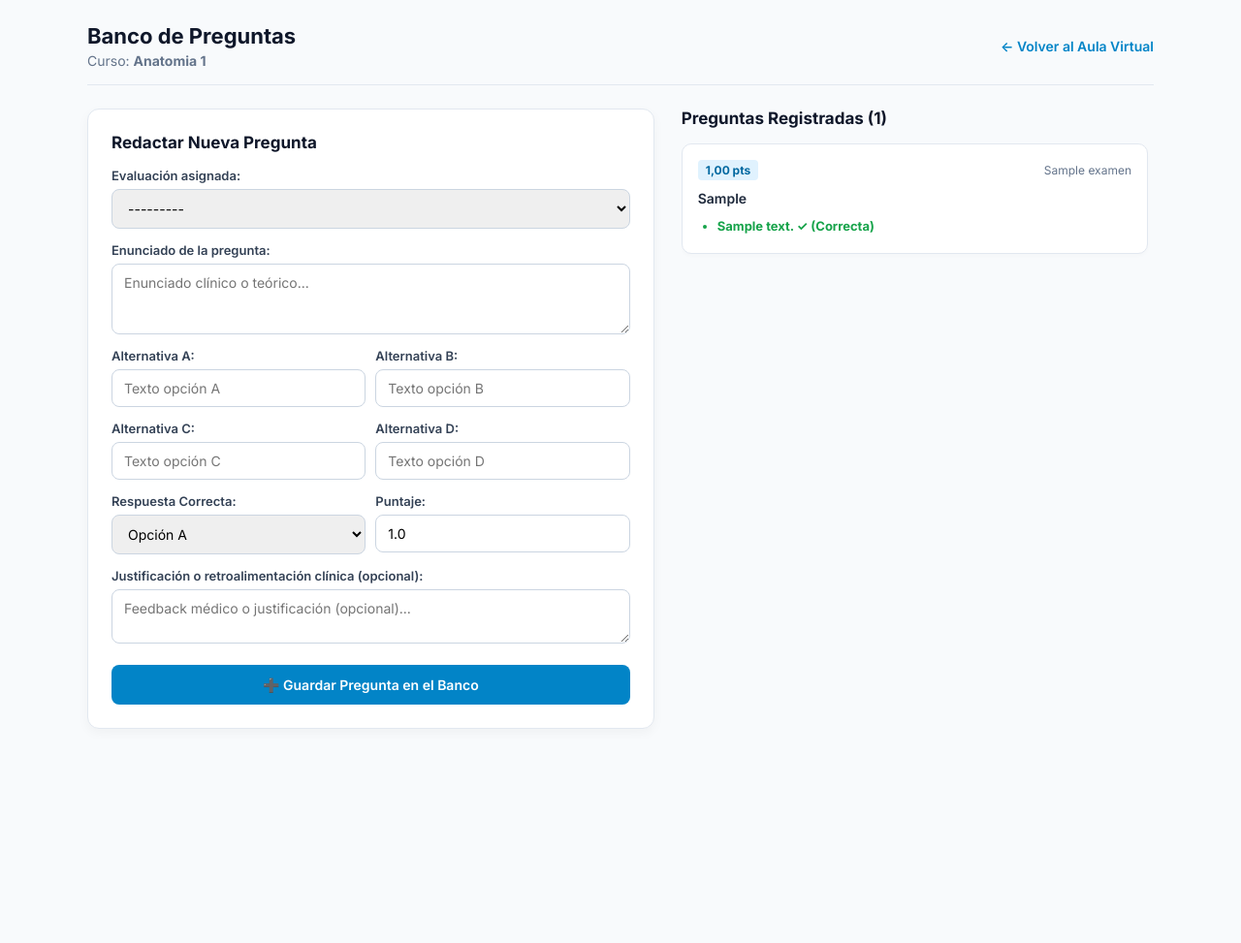
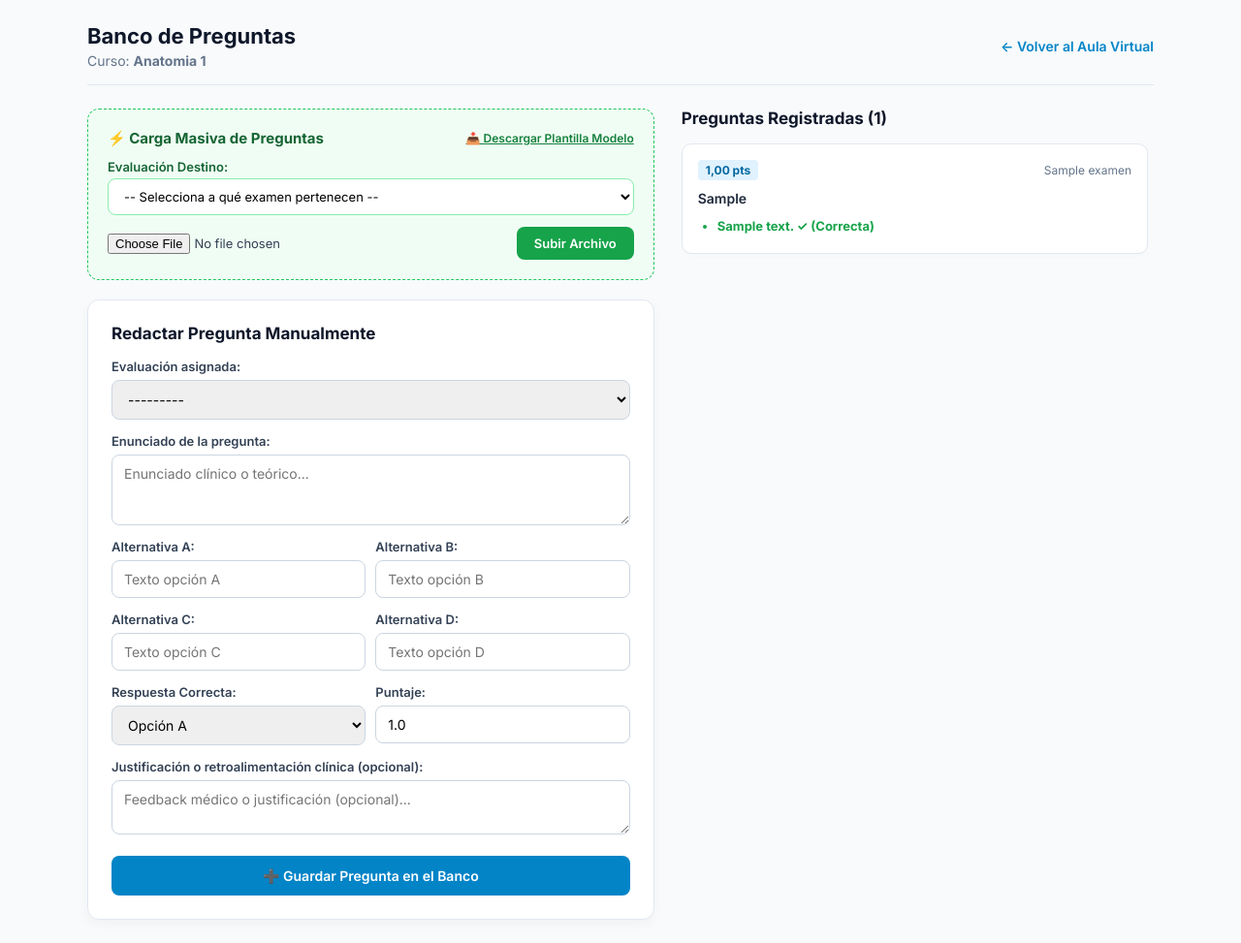
Before and after one commit to DavidFH951/PROYECTO, a Django app: page /curso/1/banco-preguntas/ in a window 1280 px wide. Shown: the whole page at 97% size. Before the commit the page ends 752 px from the top, so only its background shows below. Run offline with Django 5.2, Linux system fonts and the light colour scheme; a user stored in the database is signed in; data comes from the database, SQL or seed files in the repository; tables that the repository leaves empty hold one stand-in row (values such as "Sample post").

Commit message:
feat(evaluaciones): modulo visual de carga masiva por csv y descarga de plantilla modelo

```diff
--- a/academia/templates/banco_preguntas.html
+++ b/academia/templates/banco_preguntas.html
@@ -28,9 +28,46 @@
     {% endif %}
 
     <div class="bp-grid-layout">
-        <!-- Columna Formulario -->
+        <!-- Columna Izquierda: Importación Masiva + Formulario Manual -->
+        <div style="display: flex; flex-direction: column; gap: 20px;">
+
+            <!-- 1. Módulo de Carga Masiva CSV -->
+            <div style="background: #f0fdf4; border: 1.5px dashed #22c55e; border-radius: 12px; padding: 20px;">
+                <div style="display: flex; justify-content: space-between; align-items: center; margin-bottom: 12px;">
+                    <h4 style="margin: 0; color: #166534; font-size: 15px; font-weight: 700; display: flex; align-items: center; gap: 6px;">
+                        ⚡ Carga Masiva de Preguntas
+                    </h4>
+                    <a href="{% url 'descargar_plantilla_preguntas' %}" style="font-size: 12px; font-weight: 600; color: #15803d; text-decoration: underline;">
+                        📥 Descargar Plantilla Modelo
+                    </a>
+                </div>
+
+                <form action="{% url 'importar_preguntas_curso' curso.id %}" method="POST" enctype="multipart/form-data" style="display: flex; flex-direction: column; gap: 12px;">
+                    {% csrf_token %}
+                    <div>
+                        <label style="font-size: 13px; font-weight: 600; color: #166534; display: block; margin-bottom: 4px;">
+                            Evaluación Destino:
+                        </label>
+                        <select name="examen_id" required style="width: 100%; padding: 9px 12px; border: 1px solid #86efac; border-radius: 8px; font-size: 13px; background: #ffffff; outline: none;">
+                            <option value="">-- Selecciona a qué examen pertenecen --</option>
+                            {% for ex in examenes_curso %}
+                                <option value="{{ ex.id }}">Semana {{ ex.semana }}: {{ ex.titulo }}</option>
+                            {% endfor %}
+                        </select>
+                    </div>
+
+                    <div style="display: flex; gap: 10px; align-items: center;">
+                        <input type="file" name="archivo_preguntas" accept=".csv" required style="font-size: 13px; color: #334155; flex: 1;">
+                        <button type="submit" style="background: #16a34a; color: white; border: none; padding: 9px 18px; border-radius: 8px; font-size: 13px; font-weight: 600; cursor: pointer; transition: background 0.2s ease;">
+                            Subir Archivo
+                        </button>
+                    </div>
+                </form>
+            </div>
+
+            <!-- 2. Formulario Manual Habitual -->
             <div class="bp-card-form">
-            <h3 class="bp-section-title">Redactar Nueva Pregunta</h3>
+                <h3 class="bp-section-title">Redactar Pregunta Manualmente</h3>
                 <form method="POST">
                     {% csrf_token %}
                     <div class="bp-form-group">
@@ -86,7 +123,9 @@
                 </form>
             </div>
 
-        <!-- Columna Listado de Preguntas -->
+        </div>
+
+        <!-- Columna Derecha: Listado de Preguntas Registradas -->
         <div>
             <h3 class="bp-section-title">Preguntas Registradas ({{ preguntas.count }})</h3>
             <div class="bp-preguntas-scroll">
@@ -114,7 +153,7 @@
                     </div>
                 {% empty %}
                     <div class="bp-empty-state">
-                        Todavía no hay preguntas registradas para este curso. Completa el formulario para registrar la primera.
+                        Todavía no hay preguntas registradas para este curso. Sube un archivo CSV o redacta una con el formulario.
                     </div>
                 {% endfor %}
             </div>
--- a/academia/views.py
+++ b/academia/views.py
@@ -914,3 +914,93 @@ def rendir_examen(request, examen_id):
         'preguntas': preguntas,
     }
     return render(request, 'rendir_examen.html', context)
+
+@login_required
+def descargar_plantilla_preguntas(request):
+    """Genera un archivo CSV plantilla para que los docentes solo rellenen los datos."""
+    response = HttpResponse(content_type='text/csv; charset=utf-8-sig')
+    response['Content-Disposition'] = 'attachment; filename="plantilla_preguntas_galeno.csv"'
+
+    writer = csv.writer(response)
+    # Cabeceras
+    writer.writerow(['enunciado', 'opcion_a', 'opcion_b', 'opcion_c', 'opcion_d', 'correcta', 'puntaje', 'explicacion'])
+    # Fila de ejemplo médico
+    writer.writerow([
+        '¿Cuál es el agente causal más frecuente de la infección del tracto urinario?',
+        'Escherichia coli',
+        'Staphylococcus aureus',
+        'Klebsiella pneumoniae',
+        'Pseudomonas aeruginosa',
+        'A',
+        '2.0',
+        'E. coli es responsable de más del 80% de las ITU no complicadas.'
+    ])
+    return response
+
+@login_required
+def importar_preguntas_curso(request, curso_id):
+    """Procesa el archivo CSV y crea las preguntas y opciones en lote."""
+    curso = get_object_or_404(Curso, id=curso_id)
+
+    if not (request.user.is_staff or getattr(request.user, 'rol', None) == 'docente' or request.user.is_superuser):
+        messages.error(request, "No tienes permisos para esta acción.")
+        return redirect('detalle_curso', curso_id=curso.id)
+
+    if request.method == 'POST' and request.FILES.get('archivo_preguntas'):
+        examen_id = request.POST.get('examen_id')
+        archivo = request.FILES['archivo_preguntas']
+
+        if not examen_id:
+            messages.error(request, "Debes seleccionar una evaluación de destino.")
+            return redirect('banco_preguntas_curso', curso_id=curso.id)
+
+        examen = get_object_or_404(Examen, id=examen_id, curso=curso)
+
+        try:
+            # Soporte para UTF-8 y codificaciones de Excel (latin-1)
+            decoded_file = archivo.read().decode('utf-8-sig')
+        except UnicodeDecodeError:
+            archivo.seek(0)
+            decoded_file = archivo.read().decode('latin-1')
+
+        reader = csv.reader(decoded_file.splitlines())
+        header = next(reader, None)
+
+        creadas = 0
+        for row in reader:
+            if not row or len(row) < 6:
+                continue
+
+            enunciado = row[0].strip()
+            op_a = row[1].strip()
+            op_b = row[2].strip()
+            op_c = row[3].strip()
+            op_d = row[4].strip()
+            correcta = row[5].strip().upper()
+            puntaje = float(row[6].strip()) if len(row) > 6 and row[6].strip() else 1.0
+            explicacion = row[7].strip() if len(row) > 7 else ""
+
+            if not enunciado or not op_a:
+                continue
+
+            # Crear la pregunta
+            pregunta = Pregunta.objects.create(
+                examen=examen,
+                enunciado=enunciado,
+                explicacion=explicacion,
+                puntaje=puntaje
+            )
+
+            # Crear las 4 alternativas
+            Opcion.objects.create(pregunta=pregunta, texto=op_a, es_correcta=(correcta == 'A'))
+            Opcion.objects.create(pregunta=pregunta, texto=op_b, es_correcta=(correcta == 'B'))
+            Opcion.objects.create(pregunta=pregunta, texto=op_c, es_correcta=(correcta == 'C'))
+            Opcion.objects.create(pregunta=pregunta, texto=op_d, es_correcta=(correcta == 'D'))
+
+            creadas += 1
+
+        messages.success(request, f"Se importaron con éxito {creadas} preguntas a la evaluación '{examen.titulo}'.")
+    else:
+        messages.error(request, "Archivo no proporcionado o formato inválido.")
+
+    return redirect('banco_preguntas_curso', curso_id=curso.id)
--- a/core/urls.py
+++ b/core/urls.py
@@ -65,6 +65,8 @@ urlpatterns = [
 
 
     path('examen/<int:examen_id>/rendir/', views.rendir_examen, name='rendir_examen'),
+    path('curso/<int:curso_id>/importar-preguntas/', views.importar_preguntas_curso, name='importar_preguntas_curso'),
+    path('preguntas/descargar-plantilla/', views.descargar_plantilla_preguntas, name='descargar_plantilla_preguntas'),
 ]
 
 # Servir archivos multimedia subidos en desarrollo
```
Also changed, not shown: academia/templates/detalle_curso.html (+71 -37 lines). Lines whose indentation alone changed are shown as unchanged.
